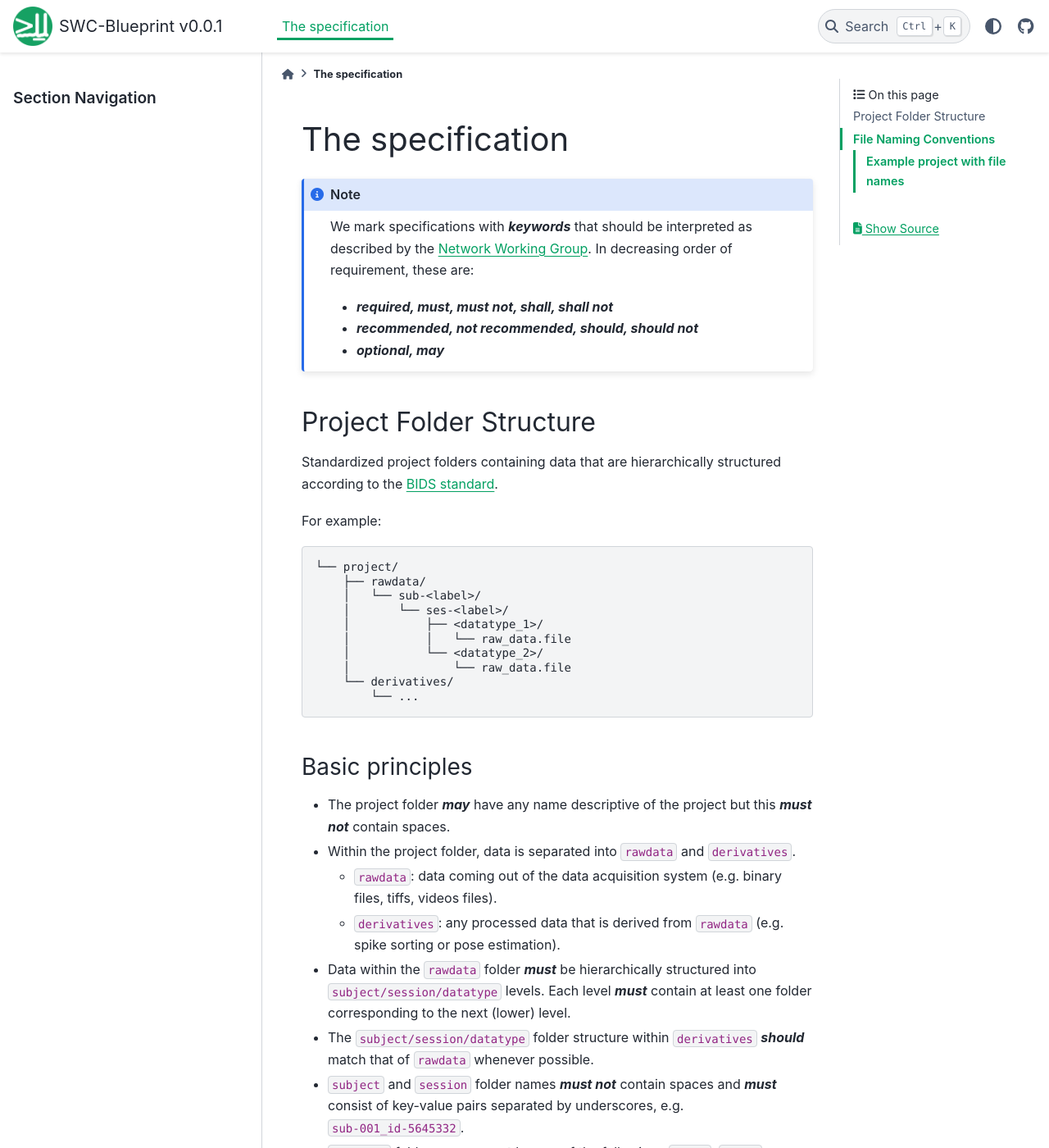
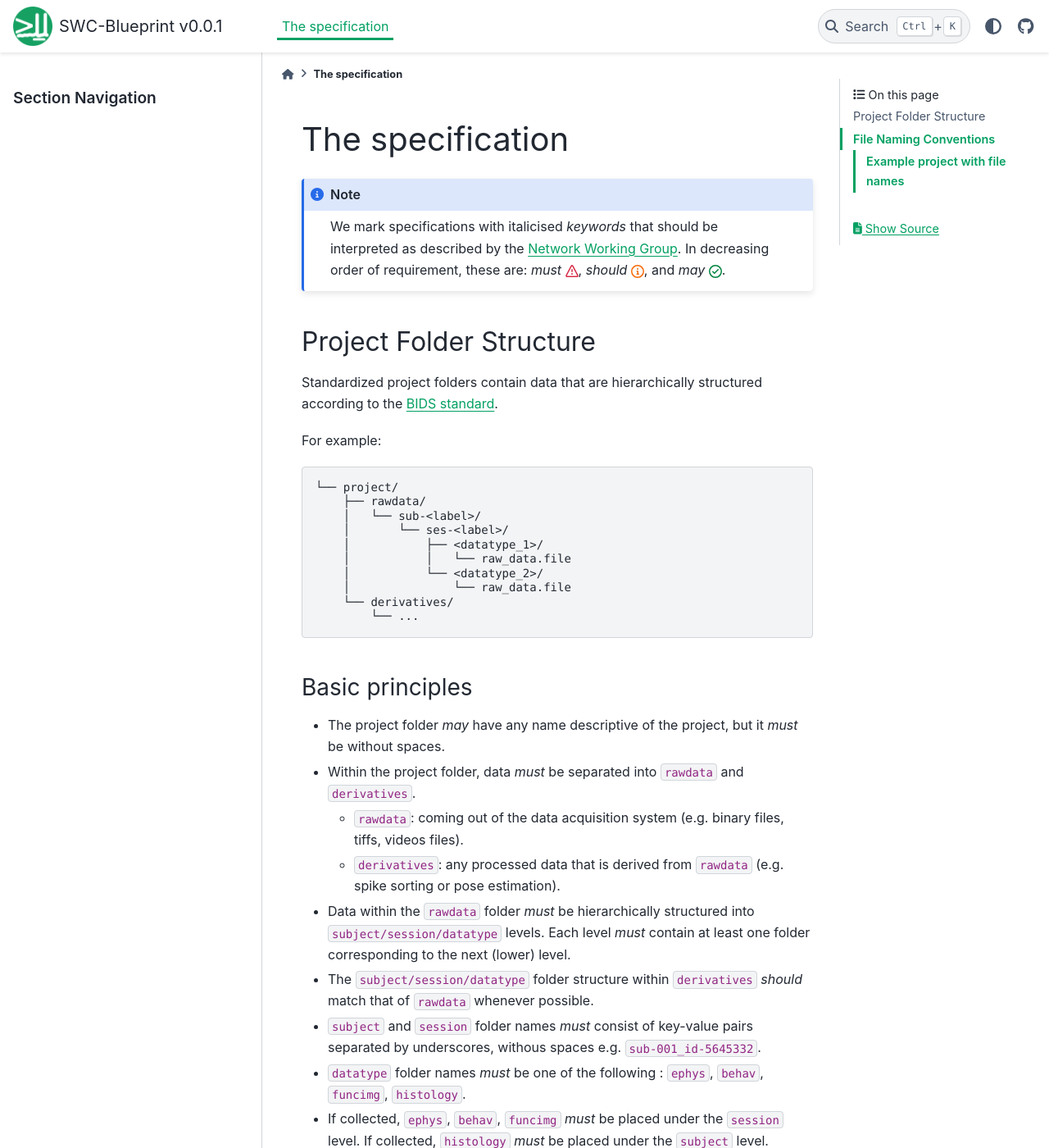
Before and after one commit to neuroinformatics-unit/NeuroBlueprint, a Sphinx documentation site: the page built from docs/source/specification.md, in a window 1280 px wide and 1400 px high. Shown: the whole window at 82% size. Built offline with Sphinx 7.4.7 and the PyData theme 0.15.4, drawn with Linux system fonts in a browser that asks for light colours; some of the changed text lies outside the part shown.

Commit message:
simplified requirement level keywords

````diff
--- a/docs/source/specification.md
+++ b/docs/source/specification.md
@@ -1,16 +1,12 @@
 # The specification
 
 :::{note}
-We mark specifications with ***keywords*** that should be interpreted as described by the [Network Working Group](https://www.ietf.org/rfc/rfc2119.txt). In decreasing order of requirement, these are:
-
-* ***required, must, must not, shall, shall not***
-* ***recommended, not recommended, should, should not***
-* ***optional, may***
+We mark specifications with italicised *keywords* that should be interpreted as described by the [Network Working Group](https://www.ietf.org/rfc/rfc2119.txt). In decreasing order of requirement, these are: *must* {octicon}`alert;1em;sd-text-danger`, *should* {octicon}`info;1em;sd-text-warning`, and *may* {octicon}`check-circle;1em;sd-text-success`.
 :::
 
 ## Project Folder Structure
 
-Standardized project folders containing data that are hierarchically structured according to the [BIDS standard](https://bids-specification.readthedocs.io/en/stable/02-common-principles.html).
+Standardized project folders contain data that are hierarchically structured according to the [BIDS standard](https://bids-specification.readthedocs.io/en/stable/02-common-principles.html).
 
 For example:
 
@@ -29,33 +25,33 @@ For example:
 
 ### Basic principles
 
-* The project folder ***may*** have any name descriptive of the project but this ***must not*** contain spaces.
+* The project folder *may* have any name descriptive of the project, but it *must* be without spaces.
 
-* Within the project folder, data is separated into `rawdata` and `derivatives`.
+* Within the project folder, data *must* be separated into `rawdata` and `derivatives`.
 
-  * `rawdata`: data coming out of the data acquisition system (e.g. binary files, tiffs, videos files).
+  * `rawdata`: coming out of the data acquisition system (e.g. binary files, tiffs, videos files).
 
   * `derivatives`: any processed data that is derived from `rawdata` (e.g. spike sorting or pose estimation).
 
-* Data within the `rawdata` folder ***must*** be hierarchically structured into `subject/session/datatype` levels. Each level ***must*** contain at least one folder corresponding to the next (lower) level.
+* Data within the `rawdata` folder *must* be hierarchically structured into `subject/session/datatype` levels. Each level *must* contain at least one folder corresponding to the next (lower) level.
 
-* The `subject/session/datatype` folder structure within `derivatives` ***should***
+* The `subject/session/datatype` folder structure within `derivatives` *should*
 match that of `rawdata` whenever possible.
 
-* `subject` and `session` folder names ***must not*** contain spaces and ***must*** consist of key-value pairs separated by underscores, e.g. `sub-001_id-5645332`.
+* `subject` and `session` folder names *must* consist of key-value pairs separated by underscores, withous spaces e.g. `sub-001_id-5645332`.
 
-* `datatype` folder names **must** be one of the following : `ephys`, `behav`, `funcimg`, `histology`.
+* `datatype` folder names *must* be one of the following : `ephys`, `behav`, `funcimg`, `histology`.
 
-* If collected, `ephys`, `behav`, `funcimg` ***must*** be placed under the `session` level. If collected, `histology` ***must*** be placed under the `subject` level.
+* If collected, `ephys`, `behav`, `funcimg` *must* be placed under the `session` level. If collected, `histology` *must* be placed under the `subject` level.
 
 Below we describe each level of the `rawdata` folder hierarchy in more detail.
 
 ### Subject
 
-* Subject-level folders ***must*** be prefixed with a key-value pair that is unique for each subject. The key ***must*** be "sub" and the value ***must*** be numerical, e.g. `sub-001`.
-* It is ***recommended*** that subjects are assigned ascending numerical labels as they are added to the project. The labels ***should*** be prefixed with an arbitrary number of 0s for consistent indentation, e.g. `sub-001`, `sub-002`, `sub-003`.
-* Each subject ***must*** have exactly one subject-level folder.
-* Additional key-value pairs with alphanumerical labels ***may*** be appended after the "sub" key-value pair. For example, animal IDs (e.g. from the animal facility) can be added as follows: `sub-001_id-5645332`. The ***keys*** should be consistent across subjects.
+* Subject-level folders *must* be prefixed with a key-value pair that is unique for each subject. The key *must* be "sub" and the value *must* be numerical, e.g. `sub-001`.
+* Subjects *should* be assigned ascending numerical labels as they are added to the project. The labels *should* be prefixed with an arbitrary number of 0s for consistent indentation, e.g. `sub-001`, `sub-002`, `sub-003`.
+* Each subject *must* have exactly one subject-level folder.
+* Additional key-value pairs with alphanumerical labels *may* be appended after the "sub" key-value pair. For example, animal IDs (e.g. from the animal facility) can be added as follows: `sub-001_id-5645332`. The keys *should* be consistent across subjects.
 
 :::{hint}
 * valid: `sub-02`, `sub-001_id-5645332_sex-F`
@@ -64,12 +60,12 @@ Below we describe each level of the `rawdata` folder hierarchy in more detail.
 
 ### Session
 
-* Session-level folders ***must*** be prefixed with a key-value pair that is unique for each session. The key ***must*** be "ses" and the value ***must*** be numerical, e.g. `ses-01`.
-* It is ***recommended*** that sessions are assigned ascending numerical labels as they are added to the project. The labels ***should*** be prefixed with an arbitrary number of 0s for consistent indentation, e.g. `ses-01`, `ses-02`, `ses-03`.
-* Each session ***must*** have exactly one session-level folder.
-* Additional key-value pairs with alphanumerical labels ***may*** be appended after the "ses" key-value pair. For example, dates can be added as follows: `ses-001_date-20230310`. The ***keys*** should be consistent across subjects.
-* If a date field is added, it ***should*** be in the format `YYYYMMDD`.
-* Different sessions ***may*** contain different combinations of datatypes.
+* Session-level folders *must* be prefixed with a key-value pair that is unique for each session. The key *must* be "ses" and the value *must* be numerical, e.g. `ses-01`.
+* Sessions *should* be assigned ascending numerical labels as they are added to the project. The labels *should* be prefixed with an arbitrary number of 0s for consistent indentation, e.g. `ses-01`, `ses-02`, `ses-03`.
+* Each session *must* have exactly one session-level folder.
+* Additional key-value pairs with alphanumerical labels *may* be appended after the "ses" key-value pair. For example, dates can be added as follows: `ses-001_date-20230310`. The keys *should* be consistent across subjects.
+* If a date field is added, it *should* be in the format `YYYYMMDD`.
+* Different sessions *may* contain different combinations of datatypes.
 
 :::{hint}
 * valid: `ses-02`, `ses-2_date-20230204`
@@ -118,28 +114,28 @@ A real project folder may look like:
 
 ## File Naming Conventions
 
-`SWC-Bluprint` does not impose any absolute requirements on file names. That said, below we provide some ***recommended*** and ***optional*** guidelines for file names, based on the [BIDS specification](https://bids-specification.readthedocs.io/en/stable/02-common-principles.html#filenames).
+`SWC-Bluprint` does not impose any absolute requirements on file names. That said, below we provide some recommendations for file names, based on the [BIDS specification](https://bids-specification.readthedocs.io/en/stable/02-common-principles.html#filenames).
 
 :::{admonition} What makes a good file name?
 :class: tip
-* be nice to humans (readable and descriptive)
-* be nice to computers (parseable and consistent)
+* be nice to humans -> readable and descriptive
+* be nice to computers -> parseable and consistent (e.g. use `key1-value1_key2-value2` convention)
 * use alphanumeric characters `Aa-Zz, 0-9`, dashes `-`, underscores `_`
-* avoid spaces and special characters.
+* avoid spaces and special characters
 * use appropriate extensions for each file type (e.g. `.csv`, `.avi`, `.tiff`)
 * don't rely on capitalization to distinguish files (some operating systems are case-insensitive)
 :::
 
-* File names ***should*** be formatted as series of key-value pairs, followed by an ***optional*** suffix, and ending with a file extension (e.g `sub-001_ses-001_date-20220516_retinotopy.bin`).
+* File names *should* be formatted as series of key-value pairs, followed by an *optional* suffix, and ending with a file extension (e.g `sub-001_ses-001_date-20220516_retinotopy.bin`).
 
 * Key-value pairs should be separated by underscores while the keys and values are
 separated by hyphens (e.g. `sub-001_ses-001_key1-value1_key2-value2.csv`).
-* It is ***recommended*** to include the `sub` and `ses` keys. This may seem redundant (given that the file is already in a subject or session folder), but it makes is easier to identify the file if it is moved out of its original folder.
-* Additional information, such as the task name, or run number, ***may*** be included as further key-value pairs, e.g. `sub-001_ses-001_task-escape_run-001.csv`
+* It is *recommended* to include the `sub` and `ses` keys. This may seem redundant (given that the file is already in a subject or session folder), but it makes is easier to identify the file if it is moved out of its original folder.
+* Additional information, such as the task name, or run number, *may* be included as further key-value pairs, e.g. `sub-001_ses-001_task-escape_run-001.csv`
 * Anything after the left-most stop (`.`) is considered the file extension.
-* The filename can include an ***optional*** suffix, between the last key-value pair and the file extension. You ***may*** use the suffix to indicate a logical grouping to which the file belongs, e.g. `sub-001_ses-001_run-001_retinotopy.ap.csv`
-* If using a suffix, you ***should not*** include `-` or `_`within it, to avoid confusion with key-value pairs. You ***may*** use CamelCase to separate words for readability, e.g. `sub-001_ses-001_task-Ymaze_TopCamera.avi`.
-* If the acquisition software outputs data with its own mandatory file naming convention, these ***should*** be placed under a folder that follows the `SWC-Blueprint` naming conventions. You ***may*** use the suffix to indicate the software that generated the data, e.g:
+* The filename can include an *optional* suffix, between the last key-value pair and the file extension. You *may* use the suffix to indicate a logical grouping to which the file belongs, e.g. `sub-001_ses-001_run-001_retinotopy.ap.csv`
+* If using a suffix, you *should not* include `-` or `_`within it, to avoid confusion with key-value pairs. You *may* use CamelCase to separate words for readability, e.g. `sub-001_ses-001_task-Ymaze_TopCamera.avi`.
+* If the acquisition software outputs data with its own mandatory file naming convention, these *should* be placed under a folder that follows the `SWC-Blueprint` naming conventions. You *may* use the suffix to indicate the software that generated the data, e.g:
 
 ```
 └── my_project/
````
Also changed, not shown: other parts of docs/source/specification.md (+1 -1 lines).
